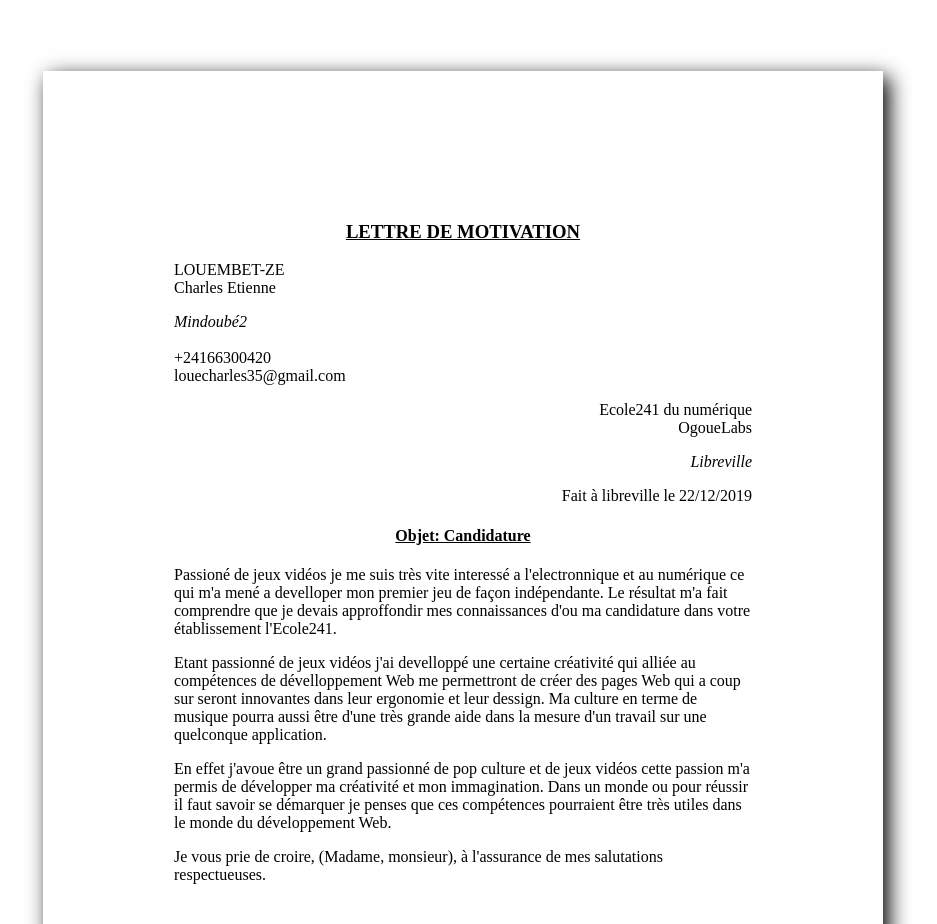
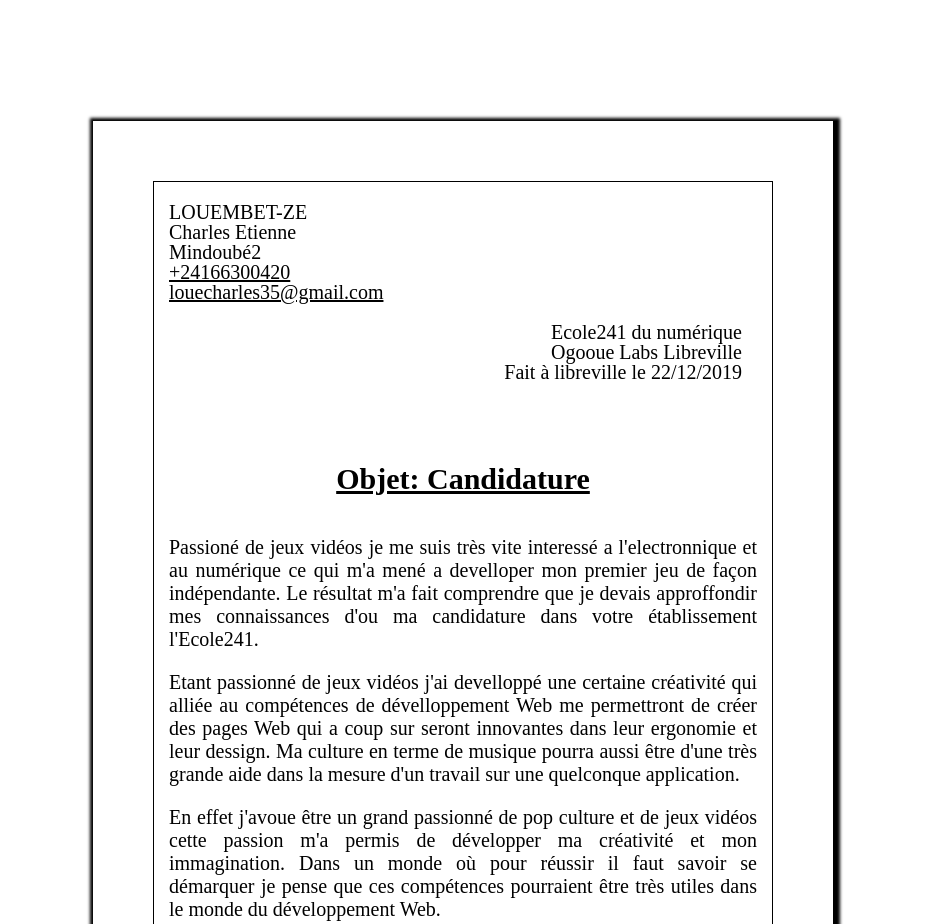
Before and after one commit to OKARLES/lettrons, a plain HTML site: page index.html in a window 1280 px wide. Shown: the part 149-1073 px from the top of the page, without its empty margins (177-1114 px from the left). Drawn offline with Linux system fonts and the light colour scheme.

Commit message:
Modification de la lettre

```diff
--- a/index.html
+++ b/index.html
@@ -1,33 +1,38 @@
 <!DOCTYPE html>
 <html>
     <head>
+        <meta charset="UTF-8"/>
+        <title>LETTRA</title>
         <link rel="shortcut icon" type="image/png" href="zeldaico.png">
-  	<meta charset="UTF-8"/>
   	    <meta name="theme-color" content="#4BFF33">
         <link rel="stylesheet" href="style.css">
-    <title>LETTRA</title>
     </head>
     <body>
+        <div class="contenu">
           <header>
-     	<h3>LETTRE DE MOTIVATION</h3>
- 		<p>LOUEMBET-ZE<br/>
+     		<p class="p1">LOUEMBET-ZE<br/>
          		Charles Etienne<br/>
-     		<address>Mindoubé2</address><br/>
-     		+24166300420<br/>
-     		<a href="mailto:louecharles35@gmail.com">louecharles35@gmail.com</a>
+         		Mindoubé2<br/>
+         		<a class="ab" href="tel:+24166300420">+24166300420</a><br/>
+         		<a class="ab" href="mailto:louecharles35@gmail.com">louecharles35@gmail.com</a>
      		</p>
                 <p class="info">Ecole241 du numérique<br/>
-     		OgoueLabs<br/>
-     		<address class="info">Libreville</address></p>
-     		<p class="info">
-     		Fait à libreville le 22/12/2019</p></div>
+         		Ogooue Labs
+         		Libreville</br>
+         		Fait à libreville le 22/12/2019</p>
          	</header>
             <h4>Objet: Candidature</h4>
      	  <main>
                 <p>Passioné de jeux vidéos je me suis très vite interessé a l'electronnique et au numérique ce qui m'a mené a develloper mon premier jeu de façon indépendante. Le résultat m'a fait comprendre que je devais approffondir mes connaissances d'ou ma candidature dans votre établissement l'Ecole241.</p>
+
          	    <p>Etant passionné de jeux vidéos j'ai develloppé une certaine créativité qui alliée au compétences de dévelloppement Web me permettront de créer des pages Web qui a coup sur seront innovantes dans leur ergonomie et leur dessign. Ma culture en terme de musique pourra aussi être d'une très grande aide dans la mesure d'un travail sur une quelconque application.</p>
-     	  <p>En effet j'avoue être un grand passionné de pop culture et de jeux vidéos cette passion m'a permis de développer ma créativité et mon immagination. Dans un monde ou pour réussir il faut savoir se démarquer je penses que ces compétences pourraient être très utiles dans le monde du développement Web.</p>
+
+         	    <p>En effet j'avoue être un grand passionné de pop culture et de jeux vidéos cette passion m'a permis de développer ma créativité et mon immagination. Dans un monde où pour réussir il faut savoir se démarquer je pense que ces compétences pourraient être très utiles dans le monde du développement Web.</p>
      	  </main>
-     <p>Je vous prie de croire, (Madame, monsieur), à l'assurance de mes salutations respectueuses.</p>
+            <p class="last">Je vous prie de croire, (Madame, Monsieur), à l'assurance de mes salutations respectueuses.</p>
+
+            <p class="info">
+                Fait à libreville le 22/12/2019</p>
+        </div>
     </body>
 </html>
--- a/style.css
+++ b/style.css
@@ -1,19 +1,34 @@
 body {
-	border: 1px solid white;
-	padding: 130px;
-	margin: 220px;
-	box-shadow: 6px 6px 20px black;
+	padding: 60px;
+	margin: 270px;
+	box-shadow: 2px 2px 3px 5px black;
 }
-h3 {
-	text-decoration: underline;
-	text-align: center;
+ .ab{text-decoration: underline;
 }
-.info {
+
+.contenu{
+	border: 1px solid black;
+}
+
+.p1{
+	padding-top: -20;
+	line-height: 20px;
+}
+main, .last,header{
+	text-align: justify;
+	font-size: 20px;
+	margin: 0 15px 0 15px;
+}
+.info {line-height: 20px;
 	text-align: right;
+	font-size: 20px;
+	margin: 0 15px 80px 15px;
+
 }
 h4 {
 	text-decoration: underline;
 	text-align: center;
+	font-size: 30px;
 }
 a {
 	text-decoration: none;
```
Lines whose indentation alone changed are shown as unchanged.
